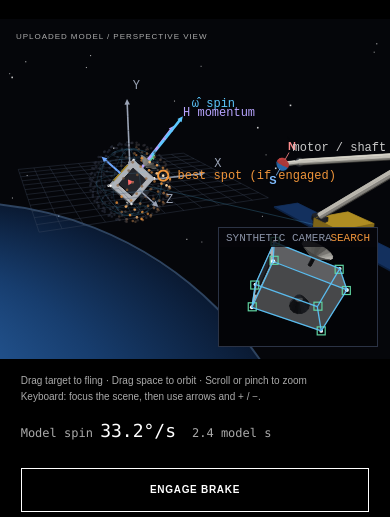
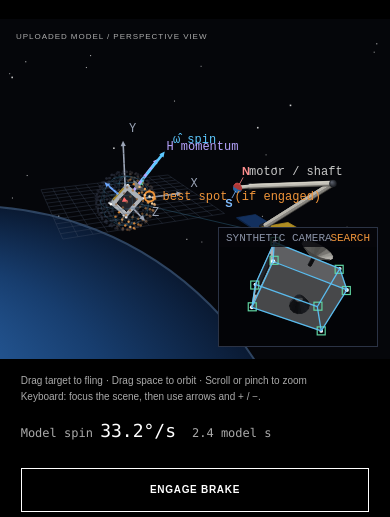
Before and after one commit to GTamerlan/torqara, a plain HTML site: page model/index.html in a window 390 px wide. Shown: the part 281-798 px from the top of the page. Drawn offline with Linux system fonts and the light colour scheme; animation ran at ten frames a second.

Commit message:
Fit the model assembly within narrow mobile viewports

```diff
--- a/model/index.html
+++ b/model/index.html
@@ -471,9 +471,11 @@ function frame(now){
   if(simDt>0){const n=Math.max(1,Math.ceil(simDt/0.005));for(let i=0;i<n;i++)step(M,simDt/n)}
   const E=M.est;
   // Fit the existing scene into portrait viewports without changing any dynamics.
-  const displayRad=rad*Math.max(1,1.4/(W/H));
-  const campos=[focus[0]+displayRad*Math.cos(el)*Math.sin(az),focus[1]+displayRad*Math.sin(el),focus[2]+displayRad*Math.cos(el)*Math.cos(az)];
-  const B=basis(campos,focus,40*D2R,{x:0,y:0,w:W,h:H});mainB=B;
+  const portrait=W<600;
+  const viewFocus=portrait?[2.6,0.5,1.15]:focus;
+  const displayRad=rad*Math.max(1,(portrait?1.9:1.4)/(W/H));
+  const campos=[viewFocus[0]+displayRad*Math.cos(el)*Math.sin(az),viewFocus[1]+displayRad*Math.sin(el),viewFocus[2]+displayRad*Math.cos(el)*Math.cos(az)];
+  const B=basis(campos,viewFocus,40*D2R,{x:0,y:0,w:W,h:H});mainB=B;
   sky(B);
   if(L('l-frames')){for(const s of GRID)seg(B,s[0],s[1],'rgba(70,82,104,0.32)',1);[[1,0,0],[0,1,0],[0,0,1]].forEach(a=>arrow(B,[0,0,0],a,2.5,'#9aa3b5',1.6));seg(B,camPos,[0,0,0],'rgba(92,200,255,0.22)',1,10)}
   if(L('l-keep'))for(const s of KEEP)seg(B,s[0],s[1],'rgba(92,200,255,0.13)',1);
```
